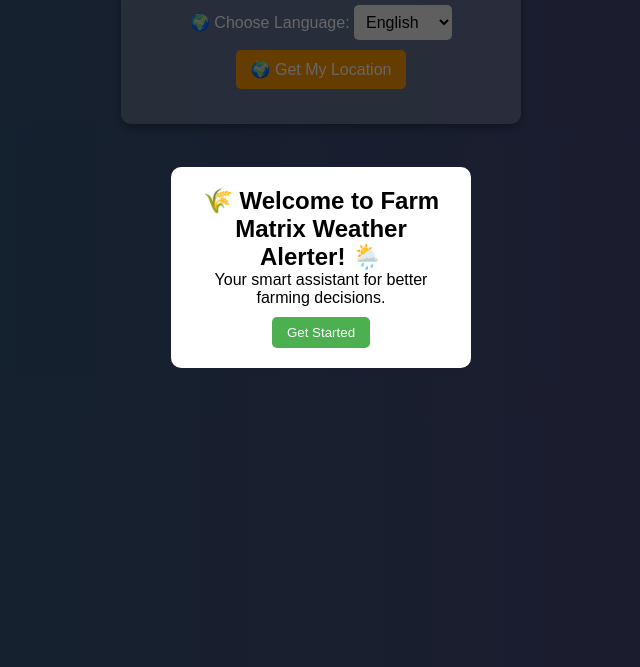
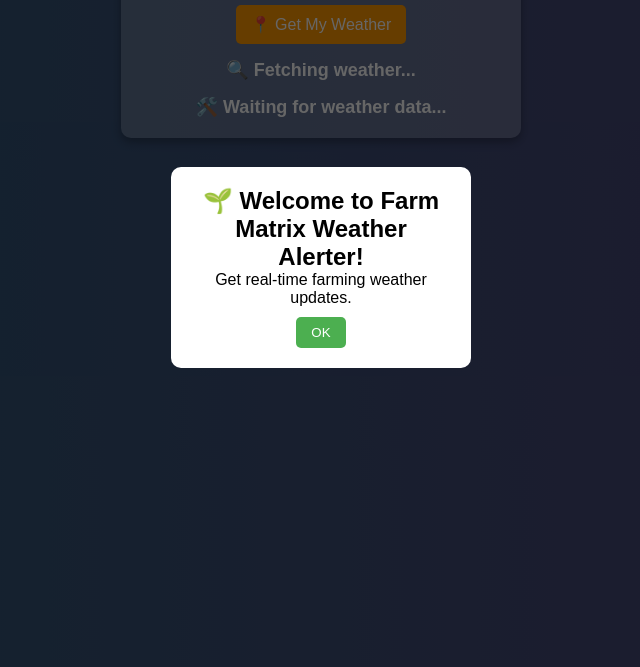
Before and after one commit to VIGNESH007-DE/weather, a plain HTML site: page index.html in a window 1280 px wide. Shown: the part 133-800 px from the top of the page, without its empty margins (319-959 px from the left). Drawn offline with Linux system fonts and the light colour scheme.

Commit message:
Update index.html

```diff
--- a/index.html
+++ b/index.html
@@ -5,34 +5,23 @@
     <meta name="viewport" content="width=device-width, initial-scale=1.0">
     <title>Farm Matrix Weather Alerter</title>
     <link rel="stylesheet" href="style.css">
-    <script src="translations.js" defer></script>
-    <script src="script.js" defer></script>
 </head>
 <body>
-    <!-- Welcome Popup -->
     <div id="welcomePopup" class="popup">
         <div class="popup-content">
-            <h2 id="welcomeTitle">🌾 Welcome to Farm Matrix Weather Alerter! 🌦️</h2>
-            <p id="welcomeMessage">Your smart assistant for better farming decisions.</p>
-            <button onclick="closePopup()">Get Started</button>
+            <h2>🌱 Welcome to Farm Matrix Weather Alerter!</h2>
+            <p>Get real-time farming weather updates.</p>
+            <button id="closePopup">OK</button>
         </div>
     </div>
 
-    <h1 id="mainTitle">🌾 Farm Matrix Weather Alerter 🌦️</h1>
+    <div class="container">
+        <h1>🌾 Farm Matrix Weather Alerter</h1>
+        <button id="getLocationBtn">📍 Get My Weather</button>
+        <p id="weather">🔍 Fetching weather...</p>
+        <p id="advice">🛠️ Waiting for weather data...</p>
+    </div>
 
-    <div class="container">
-        <label for="languageSelect" id="languageLabel">🌍 Choose Language:</label>
-        <select id="languageSelect" onchange="changeLanguage()">
-            <option value="en">English</option>
-            <option value="es">Español</option>
-            <option value="hi">हिन्दी</option>
-            <option value="fr">Français</option>
-            <option value="ta">தமிழ்</option>
-            <option value="zh">中文</option>
-        </select>
-        <button id="getLocationBtn" onclick="getUserLocation()">🌍 Get My Location</button>
-        <div id="weather"></div>
-        <div id="advice"></div>
-    </div>
+    <script src="script.js"></script>
 </body>
 </html>
```
